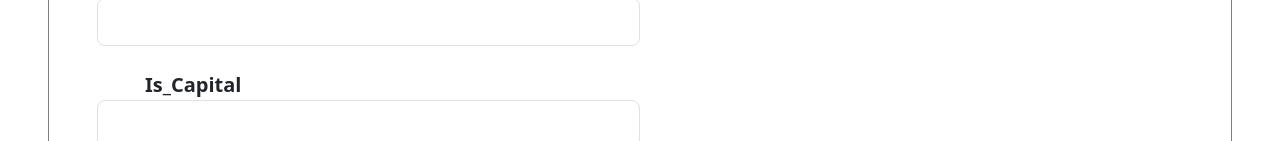
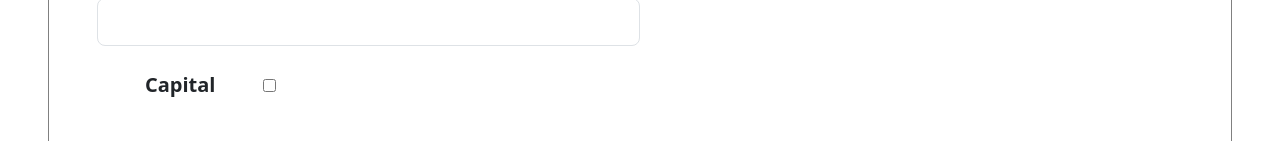
Before and after one commit to ChristineMarchese/PAIRPROJECT-FE, a React (Vite) app: page /cities/new in a window 1280 px wide. Shown: the part 811-952 px from the top of the page. Built offline with nearby package versions, Linux system fonts and the light colour scheme.

Commit message:
changes to the newpage

```diff
--- a/src/Components/NewPage.jsx
+++ b/src/Components/NewPage.jsx
@@ -17,7 +17,7 @@ const [is_capital, setIs_Capital] = useState(false);
 async function handleSubmit(e) {
 e.preventDefault();
 try {
-await axios.post(`${API}/cities/new`, {
+await axios.post(`${API}/cities`, {
 name: name,
 image: image,
 population: population,
@@ -105,10 +105,8 @@ onChange={(e) => setCurrency(e.target.value)}
 />
 </div>
 <div>
-<label className="px-5 mt-4 fs-5 fw-bold">Is_Capital</label>
+<label className="px-5 mt-4 fs-5 fw-bold">Capital</label>
 <input
-style={{ width: "50%" }}
-className="form-control form-control-lg"
 type="checkbox"
 aria-label=".form-control-lg example"
 checked={is_capital}
```
